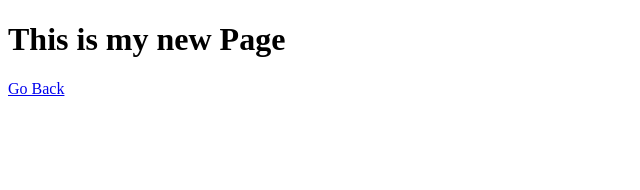
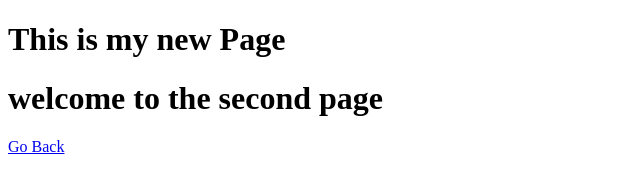
Before and after one commit to Sp-cd-prep/html_sample, a plain HTML site: page indexTwo.html in a window 1280 px wide. Shown: the whole page, without its empty margins (0-640 px from the left). Drawn offline with Linux system fonts and the light colour scheme.

Commit message:
indexTwo- add one heading

```diff
--- a/indexTwo.html
+++ b/indexTwo.html
@@ -7,6 +7,7 @@
 </head>
 <body>
     <h1>This is my new Page</h1>
+    <h1>welcome to the second page</h1>
 
     <a href="./index.html">Go Back</a>
 
```
